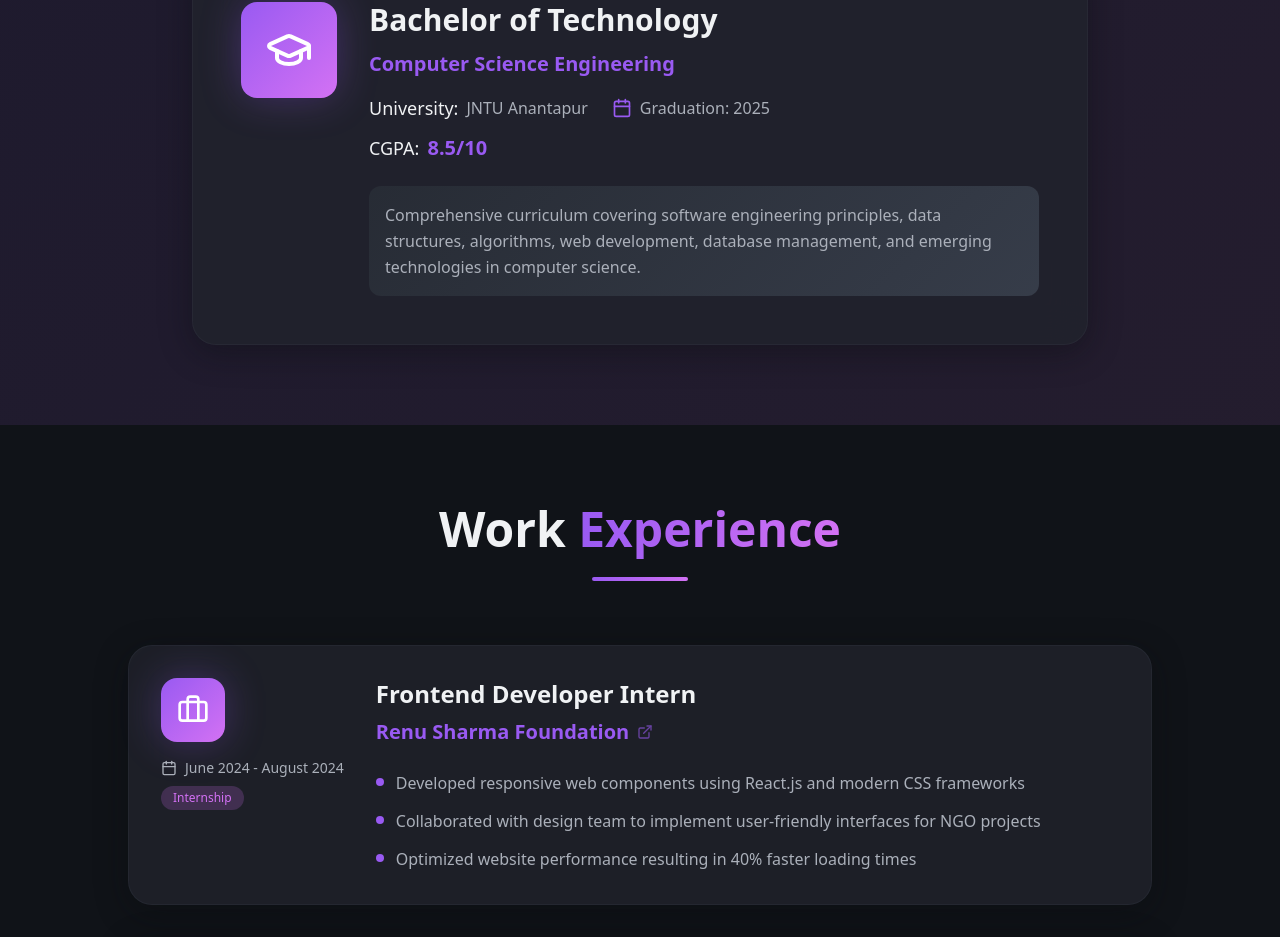
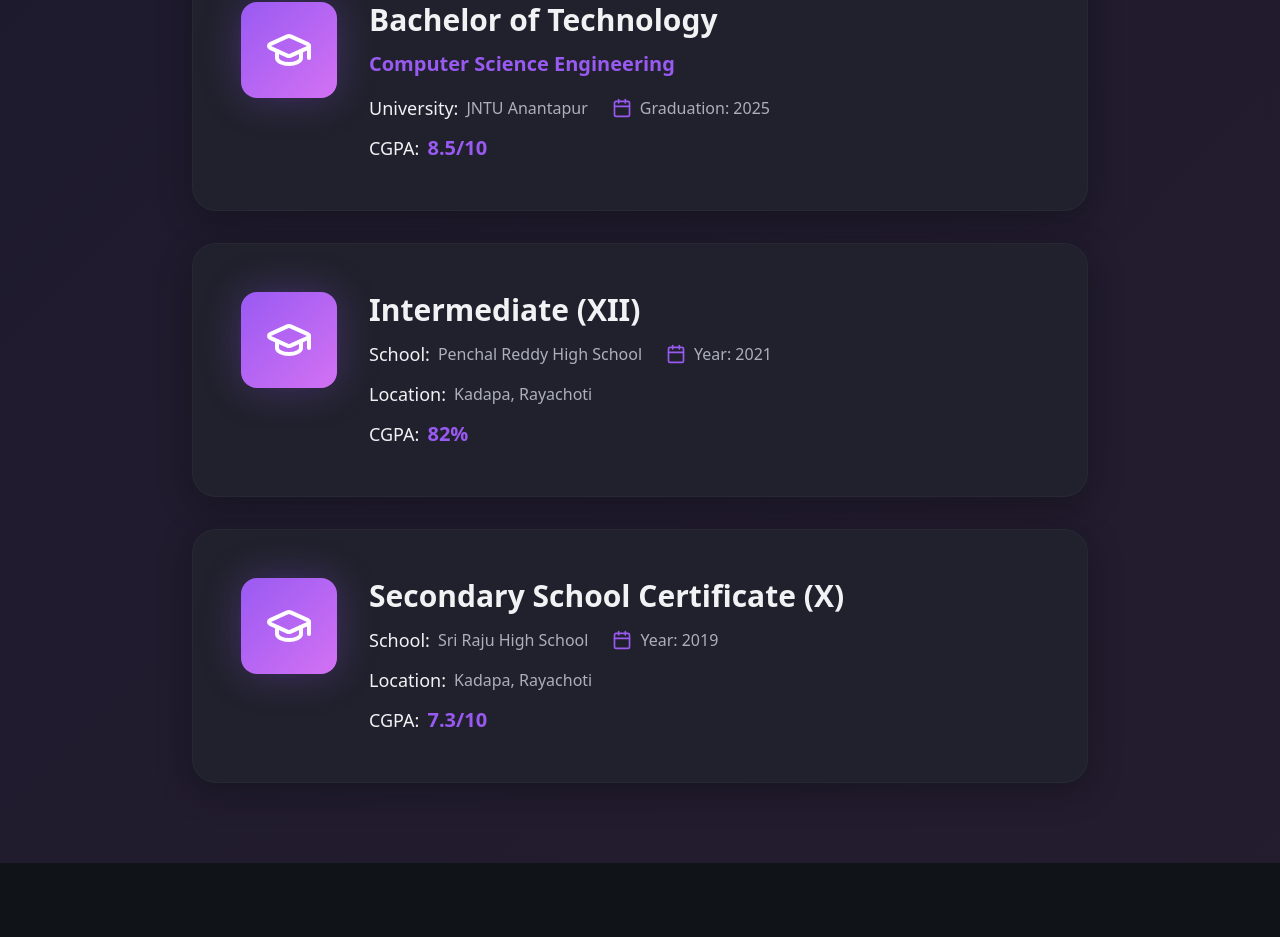
Before and after one commit to zahidshaik56/zahid-hussain-portfolio, a React (Vite) app: page / in a window 1280 px wide. Shown: the part 1825-2762 px from the top of the page. Built offline with nearby package versions, Linux system fonts and the light colour scheme.

Commit message:
Update education section
Remove curriculum description and add high school and SSC details.

```diff
--- a/src/components/Education.tsx
+++ b/src/components/Education.tsx
@@ -13,7 +13,9 @@ const Education = () => {
             <div className="w-24 h-1 bg-gradient-primary mx-auto rounded-full"></div>
           </div>
 
-          {/* Education Card */}
+          {/* Education Cards */}
+          <div className="space-y-8">
+            {/* Bachelor of Technology */}
             <div className="glass p-8 md:p-12 rounded-3xl card-shadow hover-lift animate-fade-in">
               <div className="flex flex-col md:flex-row items-center md:items-start space-y-6 md:space-y-0 md:space-x-8">
                 {/* Icon */}
@@ -48,12 +50,88 @@ const Education = () => {
                       <span className="text-xl font-bold text-primary">8.5/10</span>
                     </div>
                   </div>
+                </div>
+              </div>
+            </div>
 
-                <div className="mt-6 p-4 bg-gradient-secondary rounded-xl">
-                  <p className="text-muted-foreground leading-relaxed">
-                    Comprehensive curriculum covering software engineering principles, data structures,
-                    algorithms, web development, database management, and emerging technologies in computer science.
-                  </p>
+            {/* Intermediate (XII) */}
+            <div className="glass p-8 md:p-12 rounded-3xl card-shadow hover-lift animate-fade-in" style={{ animationDelay: '0.2s' }}>
+              <div className="flex flex-col md:flex-row items-center md:items-start space-y-6 md:space-y-0 md:space-x-8">
+                {/* Icon */}
+                <div className="bg-gradient-primary p-6 rounded-2xl shrink-0 glow-primary">
+                  <GraduationCap className="w-12 h-12 text-white" />
+                </div>
+
+                {/* Education Details */}
+                <div className="flex-1 text-center md:text-left">
+                  <h3 className="text-2xl md:text-3xl font-bold mb-3">
+                    Intermediate (XII)
+                  </h3>
+
+                  <div className="space-y-3">
+                    <div className="flex flex-col md:flex-row md:items-center md:space-x-6 space-y-2 md:space-y-0">
+                      <div className="flex items-center justify-center md:justify-start space-x-2">
+                        <span className="text-lg font-medium">School:</span>
+                        <span className="text-muted-foreground">Penchal Reddy High School</span>
+                      </div>
+
+                      <div className="flex items-center justify-center md:justify-start space-x-2">
+                        <Calendar className="w-5 h-5 text-primary" />
+                        <span className="text-muted-foreground">Year: 2021</span>
+                      </div>
+                    </div>
+
+                    <div className="flex items-center justify-center md:justify-start space-x-2">
+                      <span className="text-lg font-medium">Location:</span>
+                      <span className="text-muted-foreground">Kadapa, Rayachoti</span>
+                    </div>
+
+                    <div className="flex items-center justify-center md:justify-start space-x-2">
+                      <span className="text-lg font-medium">CGPA:</span>
+                      <span className="text-xl font-bold text-primary">82%</span>
+                    </div>
+                  </div>
+                </div>
+              </div>
+            </div>
+
+            {/* SSC (X) */}
+            <div className="glass p-8 md:p-12 rounded-3xl card-shadow hover-lift animate-fade-in" style={{ animationDelay: '0.4s' }}>
+              <div className="flex flex-col md:flex-row items-center md:items-start space-y-6 md:space-y-0 md:space-x-8">
+                {/* Icon */}
+                <div className="bg-gradient-primary p-6 rounded-2xl shrink-0 glow-primary">
+                  <GraduationCap className="w-12 h-12 text-white" />
+                </div>
+
+                {/* Education Details */}
+                <div className="flex-1 text-center md:text-left">
+                  <h3 className="text-2xl md:text-3xl font-bold mb-3">
+                    Secondary School Certificate (X)
+                  </h3>
+
+                  <div className="space-y-3">
+                    <div className="flex flex-col md:flex-row md:items-center md:space-x-6 space-y-2 md:space-y-0">
+                      <div className="flex items-center justify-center md:justify-start space-x-2">
+                        <span className="text-lg font-medium">School:</span>
+                        <span className="text-muted-foreground">Sri Raju High School</span>
+                      </div>
+
+                      <div className="flex items-center justify-center md:justify-start space-x-2">
+                        <Calendar className="w-5 h-5 text-primary" />
+                        <span className="text-muted-foreground">Year: 2019</span>
+                      </div>
+                    </div>
+
+                    <div className="flex items-center justify-center md:justify-start space-x-2">
+                      <span className="text-lg font-medium">Location:</span>
+                      <span className="text-muted-foreground">Kadapa, Rayachoti</span>
+                    </div>
+
+                    <div className="flex items-center justify-center md:justify-start space-x-2">
+                      <span className="text-lg font-medium">CGPA:</span>
+                      <span className="text-xl font-bold text-primary">7.3/10</span>
+                    </div>
+                  </div>
                 </div>
               </div>
             </div>
```
Lines whose indentation alone changed are shown as unchanged.
